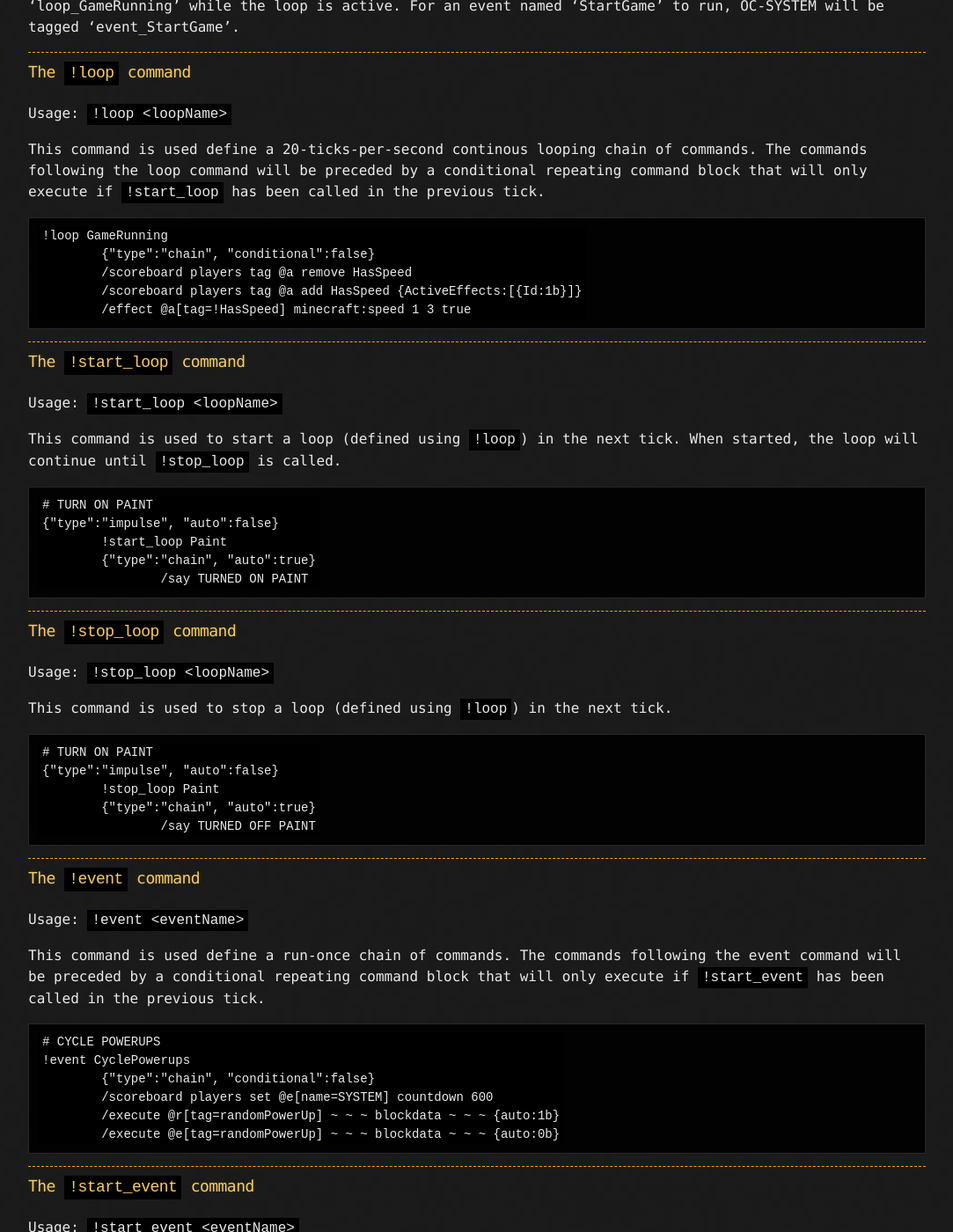
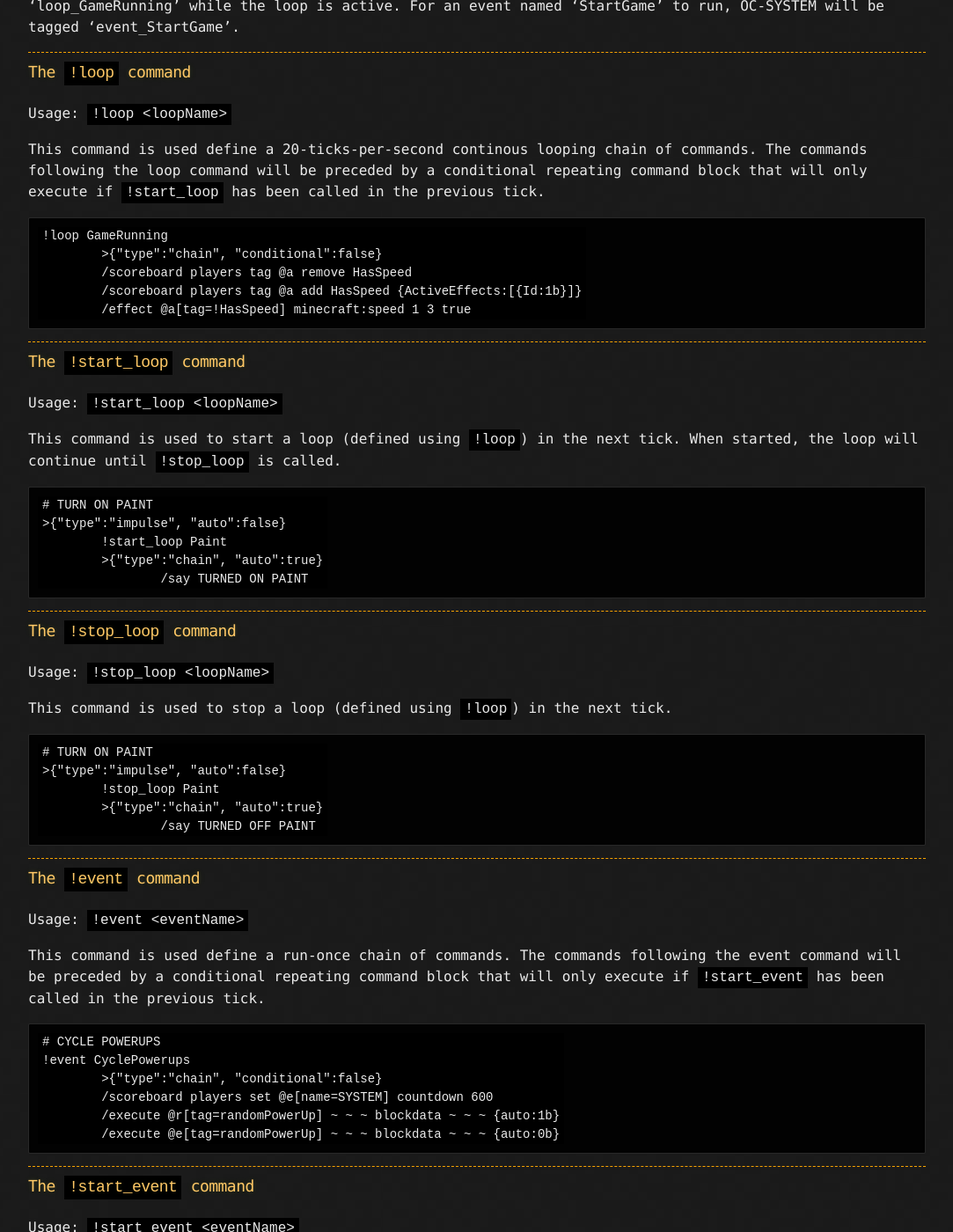
Before and after one commit to GnaspGames/Smelt, a Jekyll site: the page built from bangcommands.md, in a window 1280 px wide and 1400 px high, scrolled down 885 px. Shown: the whole window at 88% size, without its empty margins (98-1181 px from the left). Built offline with Jekyll 4.4.1, drawn with Linux system fonts in a browser that asks for light colours; some of the changed text lies outside the part shown.

Commit message:
Updating bang commands with ">" for JSON

```diff
--- a/bangcommands.md
+++ b/bangcommands.md
@@ -39,7 +39,7 @@ will only execute if `!start_loop` has been called in the previous tick.
 
 
 	!loop GameRunning
-		{"type":"chain", "conditional":false}
+		>{"type":"chain", "conditional":false}
 		/scoreboard players tag @a remove HasSpeed
 		/scoreboard players tag @a add HasSpeed {ActiveEffects:[{Id:1b}]}
 		/effect @a[tag=!HasSpeed] minecraft:speed 1 3 true
@@ -54,9 +54,9 @@ When started, the loop will continue until `!stop_loop` is called.
 
 
 	# TURN ON PAINT
-	{"type":"impulse", "auto":false}
+	>{"type":"impulse", "auto":false}
 		!start_loop Paint
-		{"type":"chain", "auto":true}
+		>{"type":"chain", "auto":true}
 			/say TURNED ON PAINT
 
 
@@ -69,9 +69,9 @@ This command is used to stop a loop (defined using `!loop`) in the next tick.
 
 
 	# TURN ON PAINT
-	{"type":"impulse", "auto":false}
+	>{"type":"impulse", "auto":false}
 		!stop_loop Paint
-		{"type":"chain", "auto":true}
+		>{"type":"chain", "auto":true}
 			/say TURNED OFF PAINT
 
 ----
@@ -86,7 +86,7 @@ will only execute if `!start_event` has been called in the previous tick.
 
 	# CYCLE POWERUPS
 	!event CyclePowerups
-		{"type":"chain", "conditional":false}
+		>{"type":"chain", "conditional":false}
 		/scoreboard players set @e[name=SYSTEM] countdown 600
 		/execute @r[tag=randomPowerUp] ~ ~ ~ blockdata ~ ~ ~ {auto:1b}
 		/execute @e[tag=randomPowerUp] ~ ~ ~ blockdata ~ ~ ~ {auto:0b}
@@ -101,9 +101,9 @@ This command is used to start an event (defined using `!event`) in the next tick
 
 
 	# TURN ON POWERUPS
-	{"type":"impulse", "auto":false}
+	>{"type":"impulse", "auto":false}
 		!start_event CyclePowerups
-		{"type":"chain", "auto":true}
+		>{"type":"chain", "auto":true}
 		!start_loop Powerups
 			/say TURNED ON PAINT
 
```
